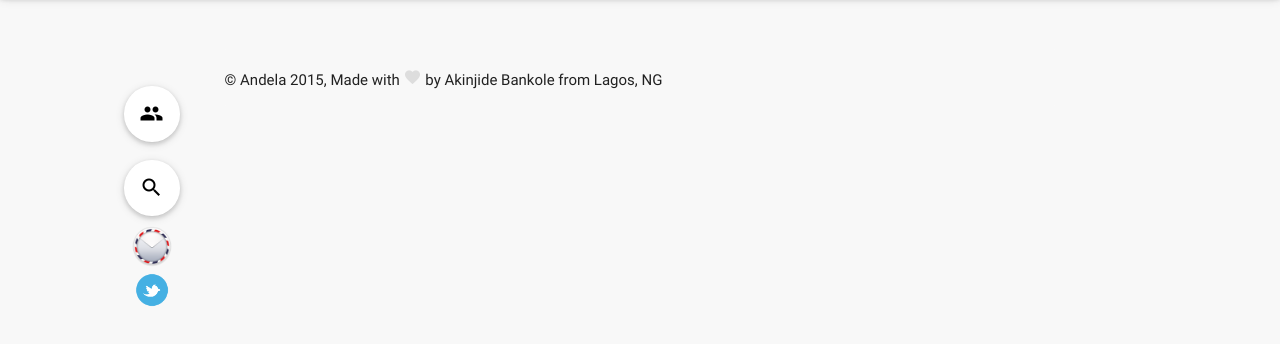
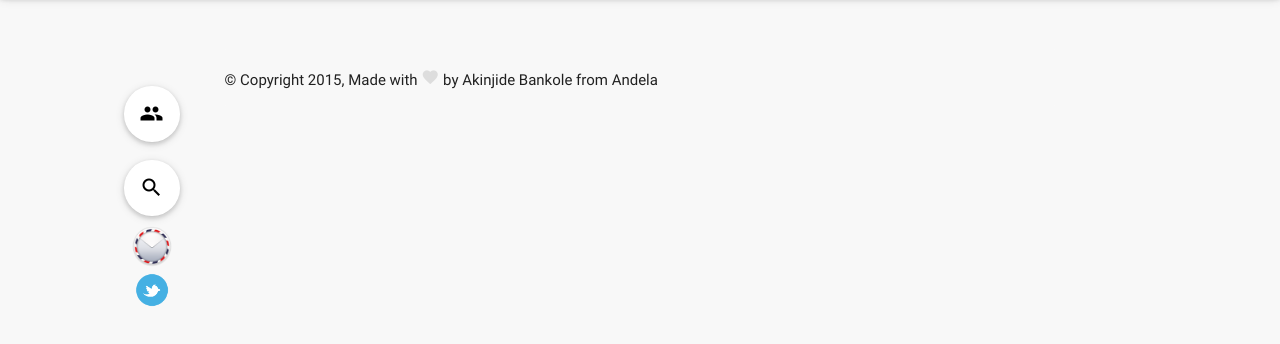
Before and after one commit to andela-abankole/Mechanics, a website: page public/index.html in a window 1280 px wide. Both pictures are taken after a click on the element "GET STARTED". Shown: the part 94-438 px from the top of the page. Drawn offline with Linux system fonts and the light colour scheme; no server answers.

Commit message:
changed footer info

```diff
--- a/public/partials/landing.html
+++ b/public/partials/landing.html
@@ -47,7 +47,7 @@
                 <p class="mechanic-avail">{{ mechanic.available }}</p>
               </div>
             </li>
-            <p>© Andela 2015, Made with <i class="connect-icon mdi-action-favorite"></i> by Akinjide Bankole from Lagos, NG </p>
+            <p>© Copyright 2015, Made with <i class="connect-icon mdi-action-favorite"></i> by Akinjide Bankole from Andela </p>
           </ul>
         </div>
       </div>
@@ -84,7 +84,7 @@
                 <p class="mechanic-avail">{{ mechanic.available }}</p>
               </div>
             </li>
-            <p>© Andela 2015, Made with <i class="connect-icon mdi-action-favorite"></i> by Akinjide Bankole from Lagos, NG </p>
+            <p>© Copyright 2015, Made with <i class="connect-icon mdi-action-favorite"></i> by Akinjide Bankole from Andela </p>
           </ul>
     </div>
 
```
